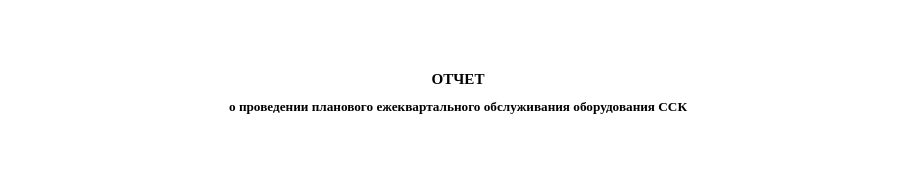
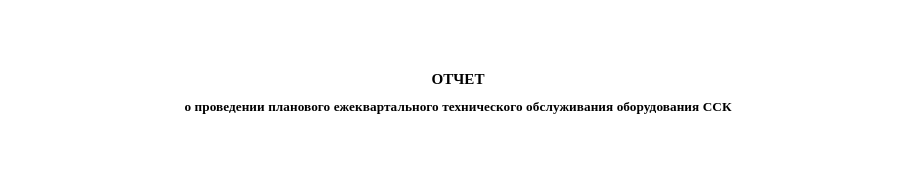
Before and after one commit to timur-svoboda/html2pdf, a plain HTML site: page index.html in a window 1280 px wide. Shown: the top 188 px of the page, without its empty margins (182-1098 px from the left). Drawn offline with Linux system fonts and the light colour scheme.

Commit message:
Update 2022-01-21T19:10:05.975Z

```diff
--- a/css/main.css
+++ b/css/main.css
@@ -1,2 +1,2 @@
-.front__wrapper{margin:0 auto;padding-top:1.4cm}.front__title{font-size:.4cm;margin-bottom:.3cm;text-align:center}.front__subtitle{font-size:.35cm;font-weight:700;margin-top:0;text-align:center}.front__table{border-collapse:collapse;margin:2cm auto 0}.front__table-cell{font-size:.4cm;padding-bottom:.2cm;vertical-align:top}.front__table-cell--first{font-weight:700;width:5.8cm}.front__table-cell--second{border-bottom:.026cm solid #000;padding-left:.2cm;width:16.5cm}
+.front__wrapper{margin:0 auto;padding-top:1.4cm}.front__title{font-size:.4cm;margin-bottom:.3cm;text-align:center}.front__subtitle{font-size:.35cm;font-weight:700;letter-spacing:.002cm;margin-top:0;text-align:center}.front__table{border-collapse:collapse;margin:2cm auto 0}.front__table-cell{font-size:.4cm;padding-bottom:.2cm;vertical-align:top}.front__table-cell--first{font-weight:700;width:5.8cm}.front__table-cell--second{border-bottom:.026cm solid #000;padding-left:.2cm;width:16.5cm}
 /*# sourceMappingURL=main.css.map */
--- a/index.html
+++ b/index.html
@@ -14,7 +14,7 @@
     <div class="front__wrapper">
 
       <h1 class="front__title">ОТЧЕТ</h1>
-      <p class="front__subtitle">о проведении планового ежеквартального обслуживания оборудования ССК</p>
+      <p class="front__subtitle">о проведении планового ежеквартального технического обслуживания оборудования ССК</p>
 
       <table class="front__table">
         <tr>
```
Also changed, not shown: 1 other file.
